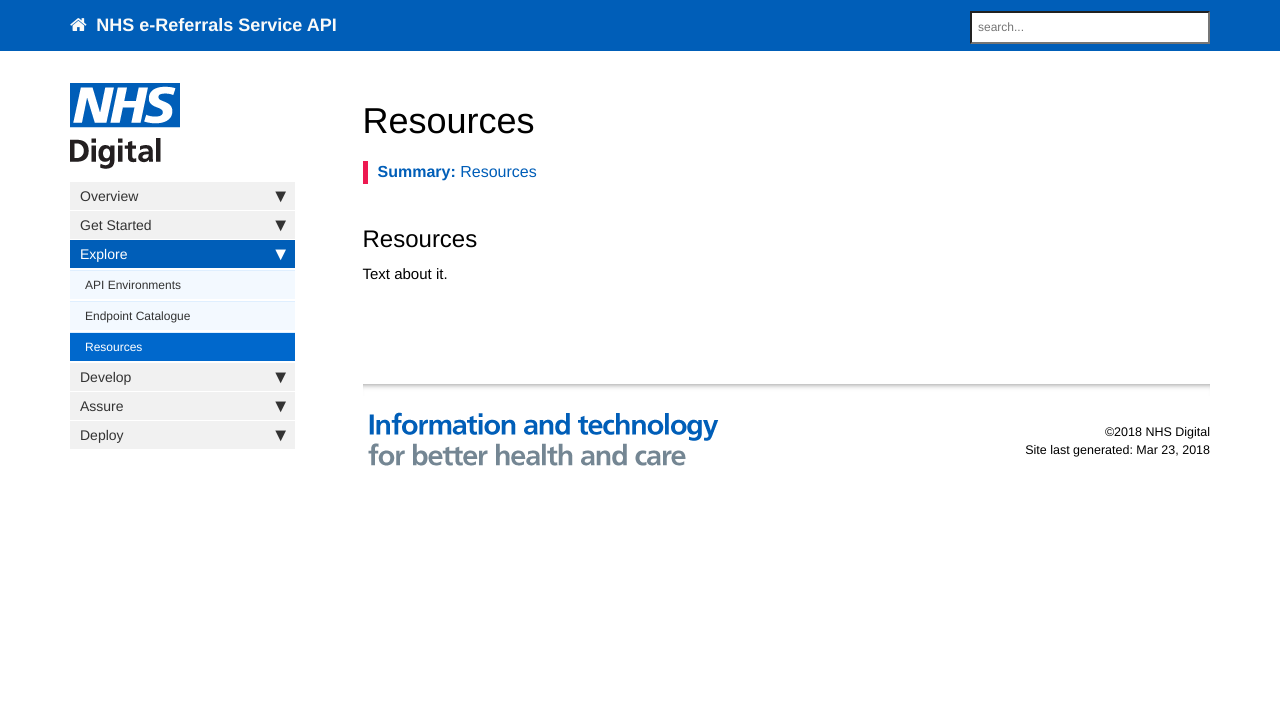
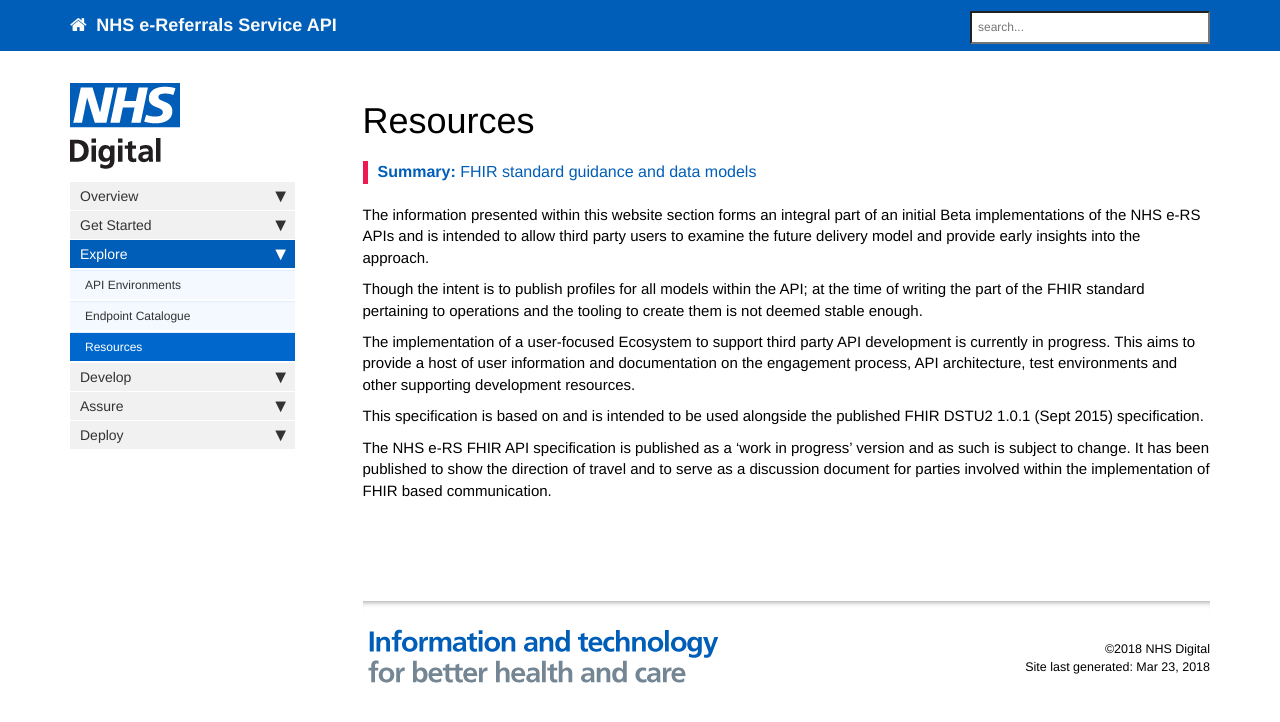
Before and after one commit to wurble369/websitetest, a Jekyll site: the page built from pages/explore/explore_resources.md, in a window 1280 px wide. Shown: the top 722 px of the page. Built offline with Jekyll 4.4.1, drawn with Linux system fonts in a browser that asks for light colours; nearby versions of some CDN libraries; comment, search, counter and statistics services are not loaded.

Commit message:
Resources page

```diff
--- a/pages/explore/explore_resources.md
+++ b/pages/explore/explore_resources.md
@@ -4,9 +4,15 @@ keywords: resources
 sidebar: overview_sidebar
 toc: false
 permalink: /explore_resources.html
-summary: "Resources"
+summary: "FHIR standard guidance and data models"
 ---
 
-## Resources ##
+The information presented within this website section forms an integral part of an initial Beta implementations of the NHS e-RS APIs and is intended to allow third party users to examine the future delivery model and provide early insights into the approach.
 
-Text about it.
+Though the intent is to publish profiles for all models within the API; at the time of writing the part of the FHIR standard pertaining to operations and the tooling to create them is not deemed stable enough.
+
+The implementation of a user-focused Ecosystem to support third party API development is currently in progress. This aims to provide a host of user information and documentation on the engagement process, API architecture, test environments and other supporting development resources.
+
+This specification is based on and is intended to be used alongside the published FHIR DSTU2 1.0.1 (Sept 2015) specification.
+
+The NHS e-RS FHIR API specification is published as a ‘work in progress’ version and as such is subject to change. It has been published to show the direction of travel and to serve as a discussion document for parties involved within the implementation of FHIR based communication.
```
